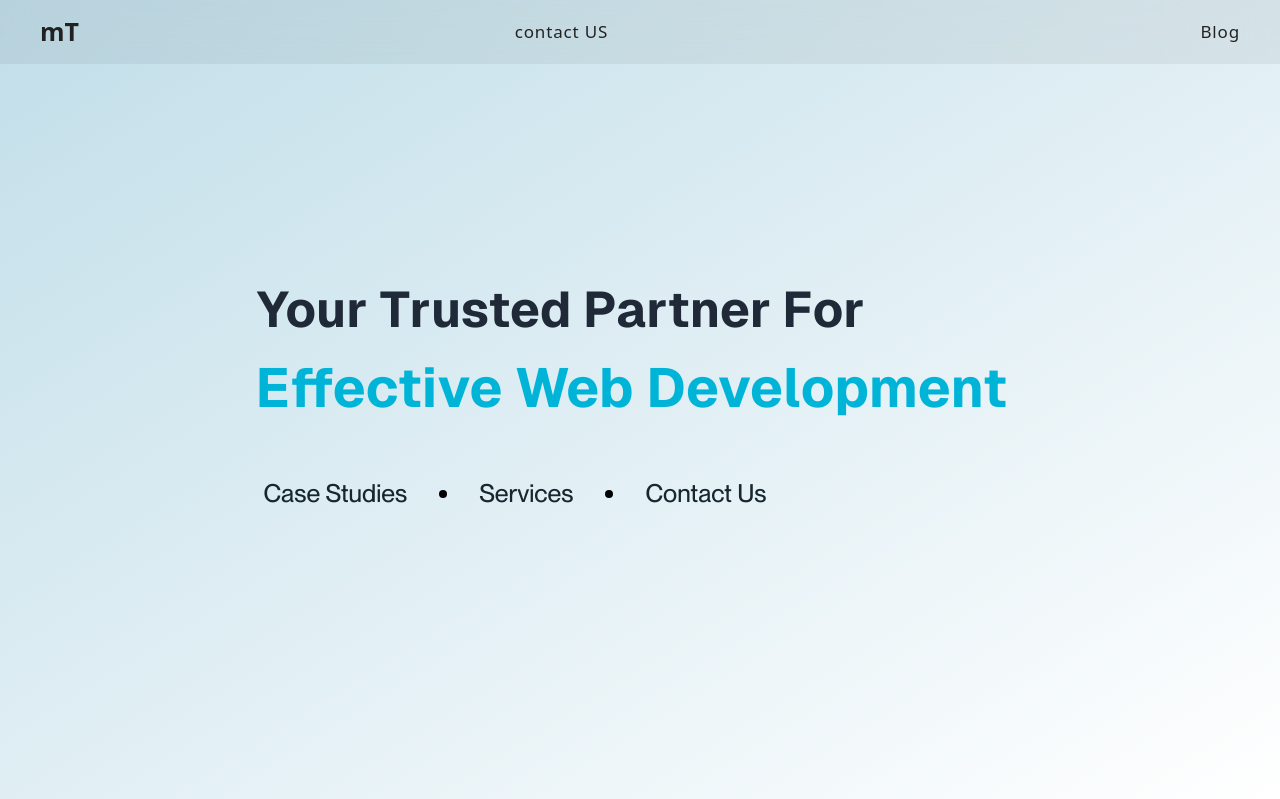
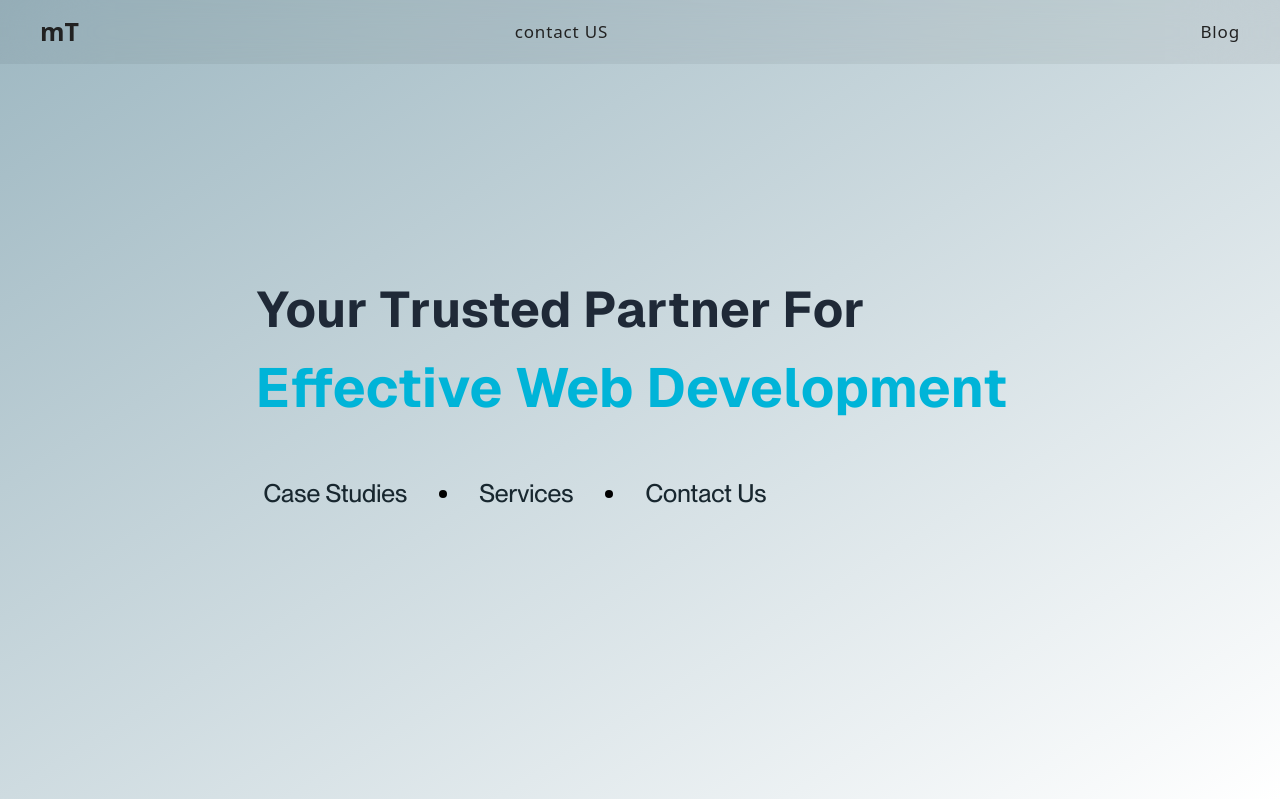
Before and after one commit to Mahbub11/mts, a Next.js app: page / in a window 1280 px wide. Shown: the top 799 px of the page. Built offline with nearby package versions, Linux system fonts and the light colour scheme.

Commit message:
initial1346111e7fdd

```diff
--- a/container/home-page/hero/hero.tsx
+++ b/container/home-page/hero/hero.tsx
@@ -57,7 +57,7 @@ const AnimatedText: React.FC = () => {
   };
 
   return (
-    <div className="bg-gradient-to-br from-[#c1dee9] to-[#ffff]
+    <div className="bg-gradient-to-br from-[#9db7c1] to-[#ffff]
     h-screen sticky">
       <div
         className="absolute sm:mt-[15rem] md:mt-[17rem] lg:mt-[17rem] w-full
```
